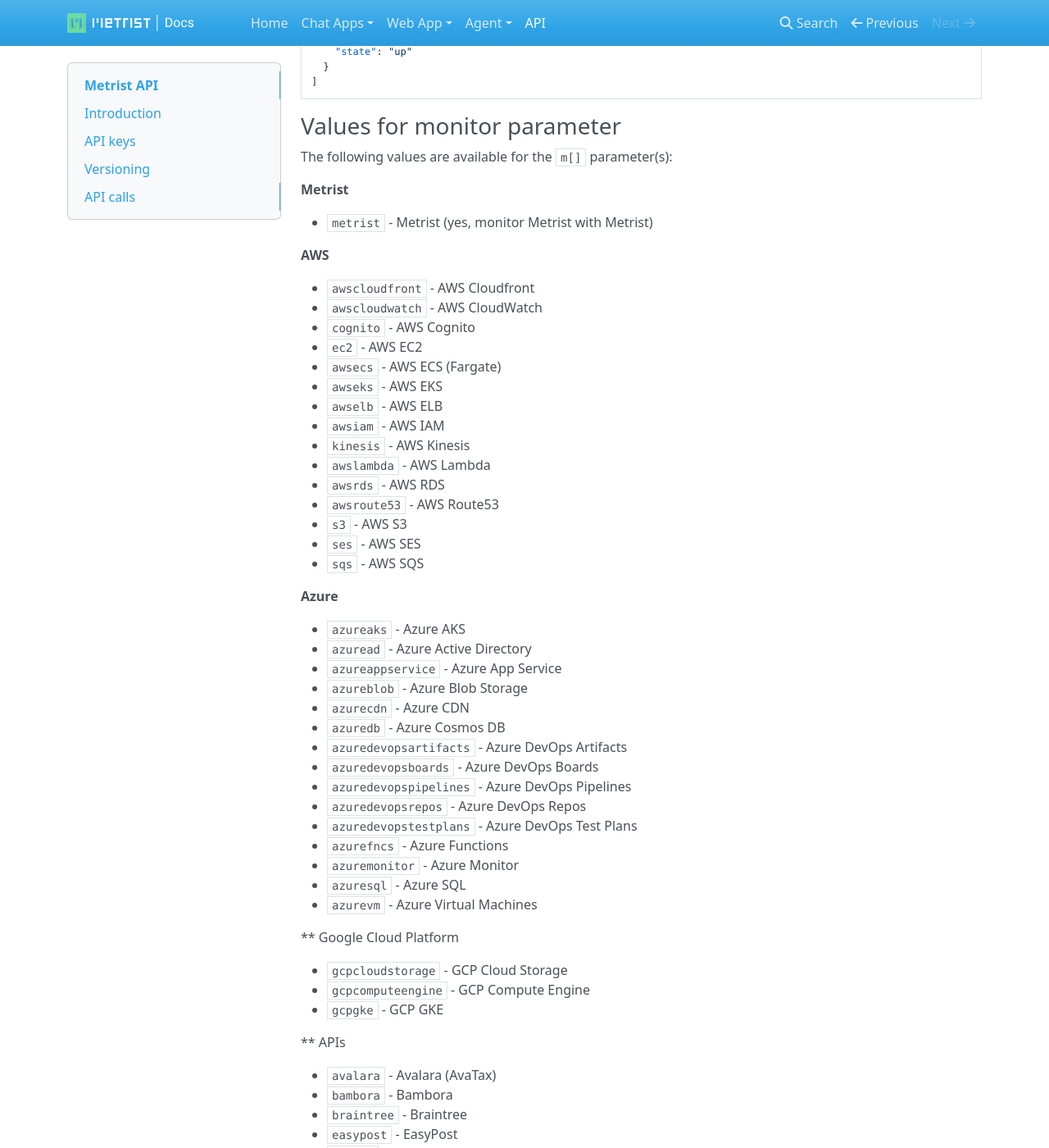
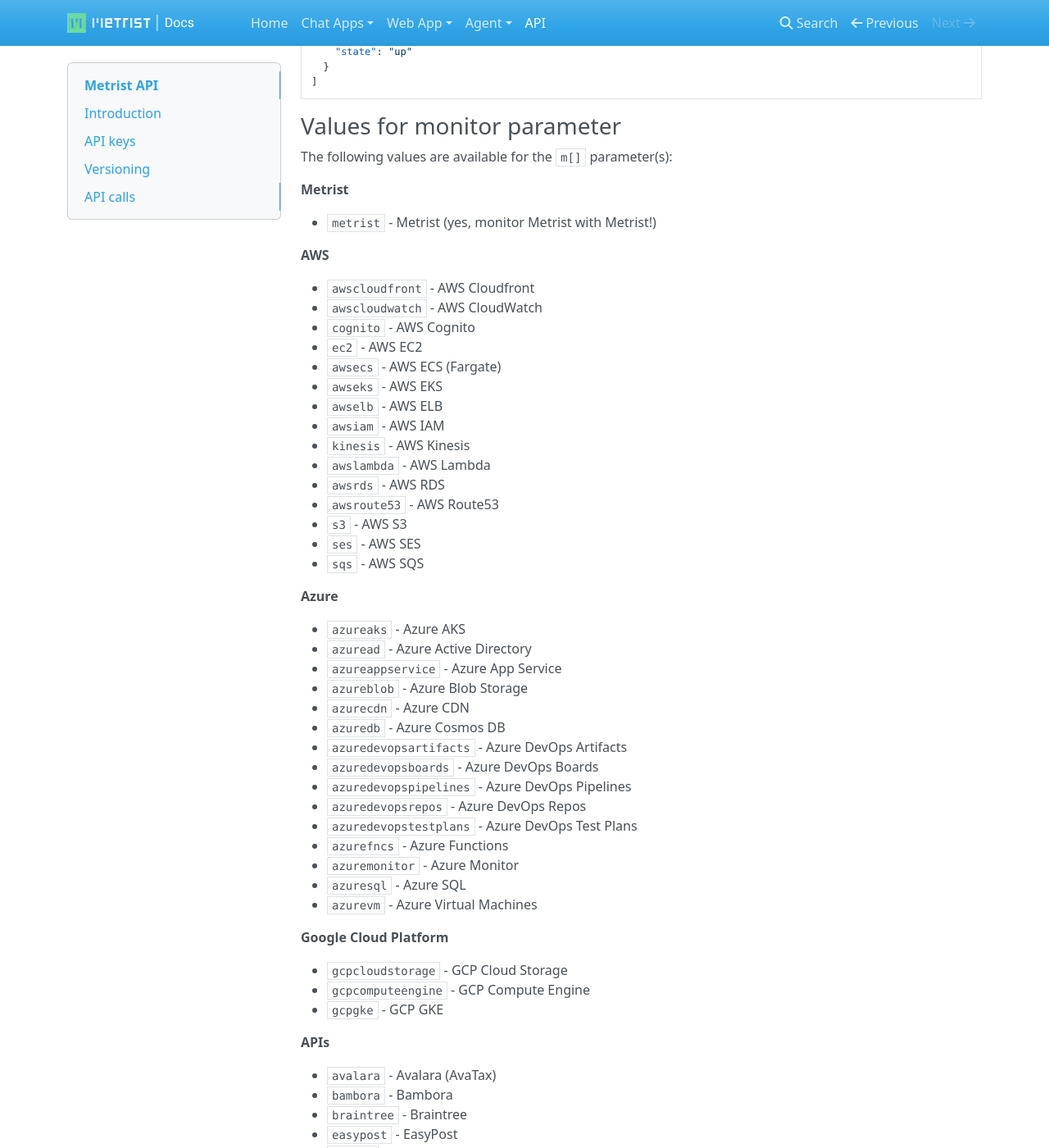
Before and after one commit to Metrist-Software/product-docs, an MkDocs documentation site: the page built from docs/api.md, in a window 1280 px wide and 1400 px high, scrolled down 1154 px. Shown: the whole window at 82% size. Built offline with MkDocs 1.6.1, drawn with Linux system fonts in a browser that asks for light colours; nearby versions of some CDN libraries; old or Windows-style settings are respelled for this version of MkDocs; some of the changed text lies outside the part shown.

```diff
--- a/docs/api.md
+++ b/docs/api.md
@@ -65,7 +65,7 @@ The following values are available for the `m[]` parameter(s):
 
 **Metrist**
 
-* `metrist` - Metrist (yes, monitor Metrist with Metrist)
+* `metrist` - Metrist (yes, monitor Metrist with Metrist!)
 
 **AWS**
 
@@ -103,13 +103,13 @@ The following values are available for the `m[]` parameter(s):
 * `azuresql` - Azure SQL
 * `azurevm` - Azure Virtual Machines
 
-** Google Cloud Platform
+**Google Cloud Platform**
 
 * `gcpcloudstorage` - GCP Cloud Storage
 * `gcpcomputeengine` - GCP Compute Engine
 * `gcpgke` - GCP GKE
 
-** APIs
+**APIs**
 
 * `avalara` - Avalara (AvaTax)
 * `bambora` - Bambora
@@ -125,13 +125,13 @@ The following values are available for the `m[]` parameter(s):
 * `sendgrid` - SendGrid
 * `stripe` - Stripe
 
-** Infrastructure
+**Infrastructure**
 
 * `cloudflare` - Cloudflare
 * `heroku` - Heroku
 * `snowflake` - Snowflake
 
-** SaaS
+**SaaS**
 
 * `authzero` - Auth0
 * `circleci` - CircleCI
```
